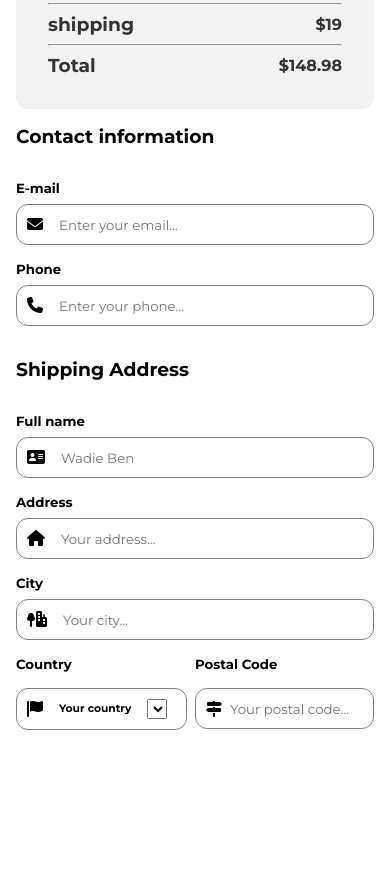
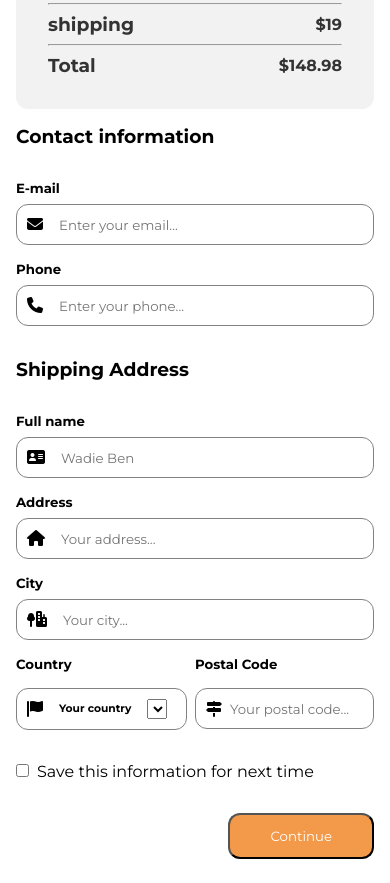
Before and after one commit to WadieBenabdouh/checkout-page, a website built with Parcel: page src/index.html in a window 390 px wide. Shown: the part 464-1347 px from the top of the page. Before the commit the page ends 1218 px from the top, so only its background shows below. Built offline with nearby package versions, Linux system fonts and the light colour scheme.

Commit message:
mobile done

```diff
--- a/src/index.html
+++ b/src/index.html
@@ -149,7 +149,7 @@
                 </div>
             </div>
 
-            <!-- COUNTRY - POSTAL -->
+            <!-- COUNTRY - POSTAL 2 columns  -->
             <div class="country-postal-wrapper">
 
                 <!-- Country -->
@@ -185,7 +185,26 @@
                 </div>
             </div>
 
+            <!-- Final -->
+
+            <div class="final">
+                <!-- checkbox -->
+                <div class="save">
+                    <label for="save-info">
+                        <input type="checkbox" id="save-info">
+                    </label>
+                    <p>Save this information for next time</p>
+                </div>
+                <!-- submit btn -->
+                <label class="submit-wrapper" for="continue">
+                    <input type="submit" value="Continue" id="continue">
+                </label>
+
+            </div>
+
         </div>
+
+
 
     </form>
 </body>
--- a/src/scss/main.scss
+++ b/src/scss/main.scss
@@ -191,7 +191,6 @@ form {
         }
 
         // country postal
-
         .country-postal-wrapper {
             display: flex;
             gap: 0.5em;
@@ -244,5 +243,30 @@ form {
                 }
             }
         }
+
+        .final {
+            margin-top: 1em;
+            display: flex;
+            flex-direction: column;
+            gap: 2em;
+
+            .save {
+                display: flex;
+                gap: .5em;
+            }
+
+            .submit-wrapper {
+                align-self: flex-end;
+
+                input {
+                    background: #F2994A;
+                    border-radius: 12px;
+                    padding: 1em 3em;
+                    color: #fff;
+                }
+            }
+        }
+
     }
+
 }
```
Also changed, not shown: dist/index.html, 3 other files.
